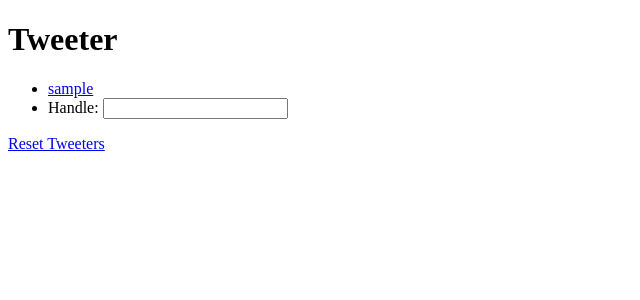
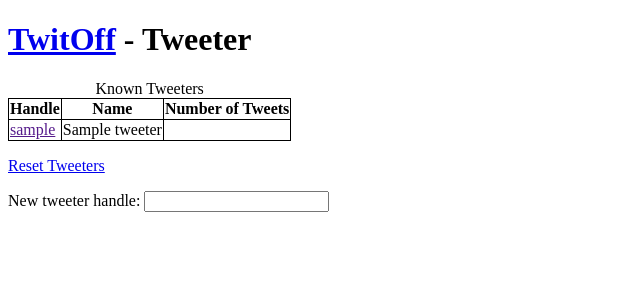
Before and after one commit to jcs-lambda/ds11u3s3-twitoff, a Flask app: page /tweeter in a window 1280 px wide. Shown: the top 300 px of the page, without its empty margins (0-640 px from the left). Run offline with Flask 2, Linux system fonts and the light colour scheme; tables that the repository leaves empty hold one stand-in row (values such as "Sample post").

Commit message:
redesign page

```diff
--- a/twitoff/templates/tweeter.html
+++ b/twitoff/templates/tweeter.html
@@ -4,37 +4,55 @@
     <meta charset="UTF-8">
     <meta name="viewport" content="width=device-width, initial-scale=1.0">
     <title>Tweeter</title>
+    <style>
+table, th, td {
+    border: 1px solid black;
+    border-collapse: collapse;
+}
+    </style>
 </head>
 <body>
-    <h1>Tweeter</h1>
-    <ul>
+    <h1><a href="/">TwitOff</a> - Tweeter</h1>
     {% if tweeters %}
+    <table>
+        <caption>Known Tweeters</caption>
+        <thead>
+            <tr>
+                <th>Handle</th>
+                <th>Name</th>
+                <th>Number of Tweets</th>
+            </tr>
+        </thead>
+        <tbody>
             {% for tweeter in tweeters %}
-        <li>
-            <a href="/tweeter/{{ tweeter['handle'] }}">
+            <tr>
+                <td>
+                    <a href="{{ tweeter['tweeter_url'] }}">
                         {{ tweeter['handle'] }}
                     </a>
-        </li>
+                </td>
+                <td>{{ tweeter['name'] }}</td>
+                <td>{{ tweeter['num_tweets'] }}</td>
+            </tr>
             {% endfor %}
+        </tbody>
+    </table>
+    <p>
+        <a href="javascript:alert('TO DO');">Reset Tweeters</a>
+    </p>
+    {% else %}
+    <p>No known tweeters</p>
     {% endif %}
-        <li>
+    <p>
         <form action="/tweeter" method="POST">
-                <label for="handle">Handle:</label>
+            <label for="handle">New tweeter handle:</label>
             <input type="text" name="handle"
                 maxlength="15" pattern="^[a-zA-Z0-9_]+$"
                 title="max 15 alpha-numeric and _ characters"
                 required
             >
-                <!-- <label for="name">Name:</label>
-                <input type="text" name="name" maxlength="50"> -->
         </form>
-        </li>
-    </ul>
-    {% if tweeters %}
-    <p>
-        <a href="javascript:alert('TO DO');">Reset Tweeters</a>
     </p>
-    {% endif %}
     {% if messages %}
     <hr>
     {% for message in messages %}
```
Lines whose indentation alone changed are shown as unchanged.
